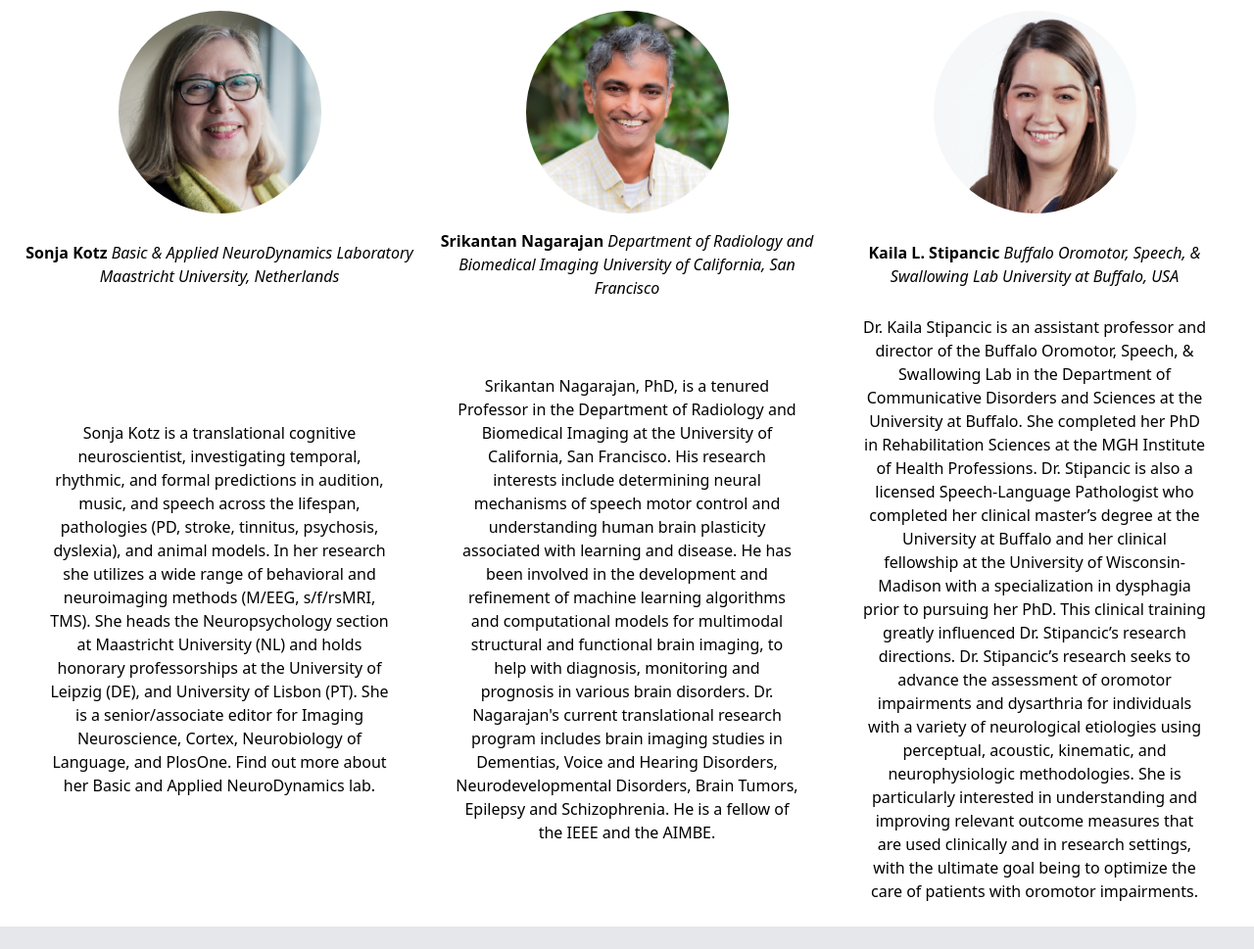
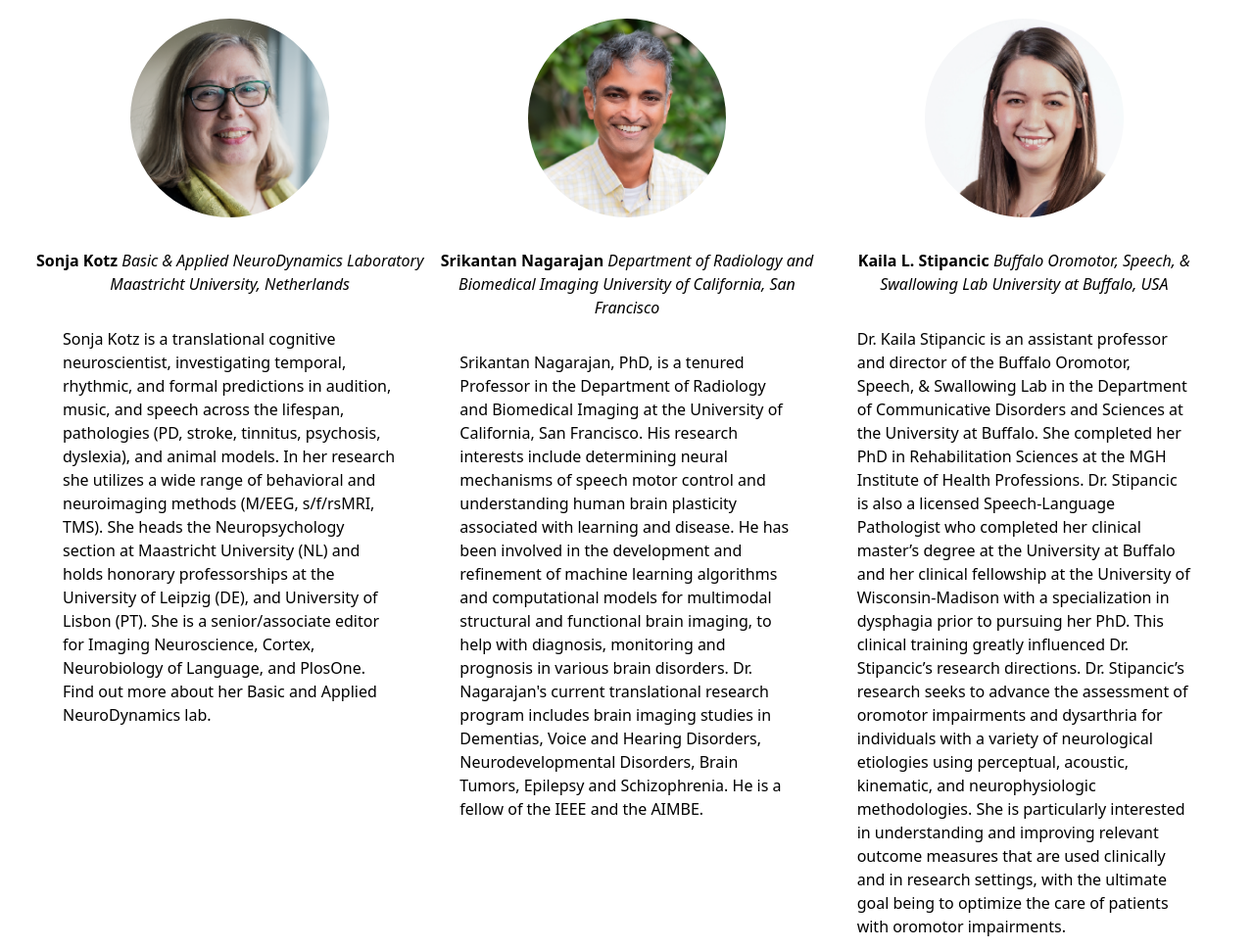
Before and after one commit to aqlconference/aqlconference, an Astro site: page /keynotes in a window 1280 px wide. Shown: the part 731-1700 px from the top of the page at 98% size. Built offline with nearby package versions, Linux system fonts and the light colour scheme; Astro itself is replaced by a stand-in of ours.

Commit message:
Update keynotes.astro

```diff
--- a/src/pages/keynotes.astro
+++ b/src/pages/keynotes.astro
@@ -28,51 +28,22 @@ import { FULL_TITLE } from "../consts";
 <div class="container px-4 py-4">
 	<h2 class="text-blue-900 font-bold text-3xl text-center mt-8">Keynote Speakers</h2>
 
-<table class="display-flex mx-auto mt-8 [&_th]:text-right [&_tr>*]:py-2">
+	<div class='flex container px-4 py-4 mt-8'>
+		<div class='flex-1'>
+			<table class="display-flex mx-auto mt-8 [&_tr>*]:py-2">
 				<tbody>
 					<tr>
-
-				<td class="w-3/12">
 						<img class="w-6/12 mx-auto"  style='border-radius:50%; overflow:hidden'src="/photo_SonjaKotz.png" alt="">
-				</td>
-				<td class="w-3/12">
-					<img class="w-6/12 mx-auto"  style='border-radius:50%; overflow:hidden' src="/photo_SrikantanNagarajan.png" alt="">
-				</td>
-				<td class="w-3/12">
-					<img class="w-6/12 mx-auto"  style='border-radius:50%; overflow:hidden'src="/photo_KailaLStipancic.png" alt="">
-				</td>
 					</tr>
 					<tr>
-				<td class='text-center mx-auto my-8'>
+							<p class='text-center mx-auto my-8'>
 							<b>Sonja Kotz</b></br>
 							<i>Basic & Applied NeuroDynamics Laboratory</br>
 							Maastricht University, Netherlands</i>
-				</td>
-				<td class='text-center mx-auto my-8'>
-						<b>Srikantan Nagarajan</b></br>
-						<i>Department of Radiology and Biomedical Imaging</br>
-						University of California, San Francisco</i>
-				</td>
-				<td class='text-center mx-auto my-8'>
-						<b>Kaila L. Stipancic</b></br>
-						<i>Buffalo Oromotor, Speech, & Swallowing Lab</br>
-						University at Buffalo, USA</i>
-				</td>
+							</p>
 					</tr>
-			<!-- <tr>
-				<td class='text-center mx-auto my-12'>
-						Date of keynote
-				</td>
-				<td class='text-center mx-auto my-12'>
-						Date of keynote
-				</td>
-				<td class='text-center mx-auto my-12'>
-						Date of keynote
-				</td>
-			</tr> -->
 						<tr>
-				<td class='text-center mx-4 my-12'>
-					<p class='mx-8'>
+							<p class='mx-8 my-8'>
 							Sonja Kotz is a translational cognitive neuroscientist, investigating temporal, rhythmic, and
 							formal predictions in audition, music, and speech across the lifespan, pathologies (PD,
 							stroke, tinnitus, psychosis, dyslexia), and animal models. In her research she utilizes a
@@ -82,8 +53,24 @@ import { FULL_TITLE } from "../consts";
 							senior/associate editor for Imaging Neuroscience, Cortex, Neurobiology of Language, and
 							PlosOne. Find out more about her <a href='www.band-lab.com'>Basic and Applied NeuroDynamics lab</a>.
 							</p>
-				</td>
-				<td class='text-center mx-auto my-12'>
+						</tr>
+				</tbody>
+			</table>
+		</div>
+		<div class='flex-1'>
+			<table class="display-flex mx-auto mt-8 [&_tr>*]:py-2">
+				<tbody>
+					<tr>
+							<img class="w-6/12 mx-auto"  style='border-radius:50%; overflow:hidden' src="/photo_SrikantanNagarajan.png" alt="">
+						</tr>
+						<tr class='text-center mx-auto my-8'>
+							<p class='text-center mx-auto my-8'>
+							<b>Srikantan Nagarajan</b></br>
+							<i>Department of Radiology and Biomedical Imaging</br>
+							University of California, San Francisco</i>
+							</p>
+						</tr>
+						<tr class='flex mx-auto my-12'>
 							<p class='mx-8'>
 							Srikantan Nagarajan, PhD, is a tenured Professor in the Department of Radiology and Biomedical Imaging
 							at the University of California, San Francisco. His research interests include determining neural mechanisms of
@@ -94,8 +81,23 @@ import { FULL_TITLE } from "../consts";
 							Voice and Hearing Disorders, Neurodevelopmental Disorders, Brain Tumors, Epilepsy and Schizophrenia.
 							He is a fellow of the IEEE and the AIMBE.
 							</p>
-				</td>
-				<td class='text-center mx-auto my-12'>
+					</tr>
+				</tbody>
+			</table>
+		</div>
+		<div class='flex-1'>
+			<table class="display-flex mx-auto mt-8 [&_tr>*]:py-2">
+				<tbody>
+					<img class="w-6/12 mx-auto"  style='border-radius:50%; overflow:hidden'src="/photo_KailaLStipancic.png" alt="">
+				</tr>
+				<tr class='text-center mx-auto my-8'>
+					<p class='text-center mx-auto my-8'>
+					<b>Kaila L. Stipancic</b></br>
+					<i>Buffalo Oromotor, Speech, & Swallowing Lab</br>
+					University at Buffalo, USA</i>
+					</p>
+				</tr>
+				<tr class='text-center mx-auto my-12'>
 					<p class='mx-8'>
 					Dr. Kaila Stipancic is an assistant professor and director of the Buffalo Oromotor, Speech, &
 					Swallowing Lab in the Department of Communicative Disorders and Sciences at the University
@@ -110,14 +112,11 @@ import { FULL_TITLE } from "../consts";
 					measures that are used clinically and in research settings, with the ultimate goal being to
 					optimize the care of patients with oromotor impairments.
 					</p>
-
-				</td>
 			</tr>
 	         </tbody>
 		</table>
 	</div>
-
-    <!--          <p class="text-center mt-12 mb-8"><a href="/submission" class="bg-blue-800 hover:bg-blue-600 transition shadow-md hover:shadow-lg px-8 py-4 text-white rounded-xl font-medium">See the full programme</a></p> -->
+</div>
 
 
     </main>
```
Lines whose indentation alone changed are shown as unchanged.
